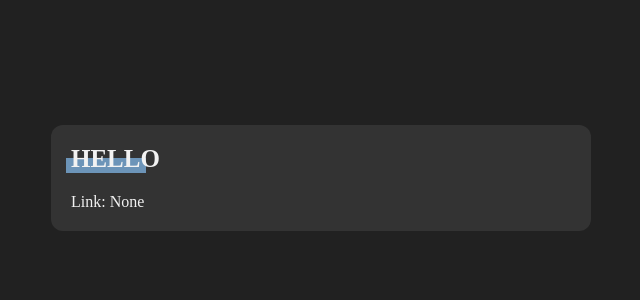
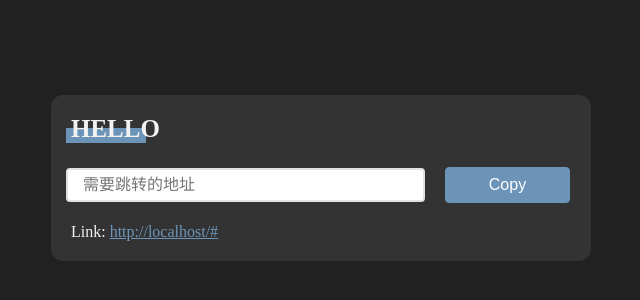
Before and after one commit to weepwood/weepwood-scheme-to-url, a Vue app: page / in a window 1280 px wide. Shown: the part 232-532 px from the top of the page, without its empty margins (319-959 px from the left). Built offline with nearby package versions, Linux system fonts and the light colour scheme.

Commit message:
feat: 添加页面自动关闭和 Copy 链接功能

```diff
--- a/src/components/Change.vue
+++ b/src/components/Change.vue
@@ -3,15 +3,29 @@
     <div class="card">
       <div class="title">
         <span @click="isShowHistory = !isShowHistory">
-          {{ isShowHistory ? "HISTORY" : "HELLO" }}
+          {{ isShowHistory ? "HISTORY" : title }}
         </span>
       </div>
-      <div class="hash" v-if="!isShowHistory">
-        Link:
-        <span class="link" @click="changeUrl(toUrl)" :class="{ none: !toUrl }">
-          {{ toUrl ? decodeURIComponent(toUrl) : "None" }}
-        </span>
+      <div v-if="!showCloseMsg">
+        <input id="url" v-model="url" placeholder="需要跳转的地址" />
+        <button id="copy" @:click="copy">{{ copyText }}</button>
+        <div class="hash" v-if="!isShowHistory">
+          Link:
+          <span
+            class="link"
+            @click="changeUrl(toUrl)"
+            :class="{ none: !toUrl }"
+          >
+            {{ toUrl ? decodeURIComponent(toUrl) : "None" }}
+          </span>
+        </div>
       </div>
+    </div>
+    <div class="card closeMsg" v-show="showCloseMsg">
+      <span> {{ "本页面将在 " + countDown + " 秒后自动关闭" }}</span>
+      <br />
+      <span> 需要创建链接请访问 </span>
+      <a class="link" @click="changeUrl(origin)">{{ origin }}</a>
     </div>
     <div class="card history" v-if="isShowHistory">
       <div v-for="item in history" :key="item.scheme" class="item">
@@ -43,12 +57,19 @@ export default {
   data() {
     return {
       time: Date.now(),
+      url: "",
       // 从 hash 中获取到需要跳转的 URL
       toUrl: window.location.hash.substring(1),
       isShowLink: false,
       isShowHistory: false,
       history: {},
       msg: "",
+      copyUrl: "",
+      copyText: "Copy",
+      countDown: "5",
+      showCloseMsg: false,
+      origin: window.location.origin,
+      title: "HELLO",
     };
   },
 
@@ -65,6 +86,19 @@ export default {
         window.location.replace(url);
         this.updateHistory(url);
         this.isShow = true;
+      }
+      if (window.location.hash.substring(1)) {
+        this.showCloseMsg = true;
+        this.title = "GOTO";
+        // 关闭信息
+        for (let i = 0; i < 5; i++) {
+          setTimeout(() => {
+            this.countDown = 5 - i;
+          }, i * 1000);
+        }
+        setTimeout(() => {
+          window.close();
+        }, 5000);
       }
     },
     // 更新历史记录
@@ -150,12 +184,27 @@ export default {
       }
       return history;
     },
+    copy() {
+      navigator.clipboard.writeText(this.copyUrl).then(() => {
+        this.copyText = "Success";
+        setTimeout(() => {
+          this.copyText = "Copy";
+        }, 1000);
+      });
+    },
   },
   watch: {
     $route: function (to, from) {
       // console.log("URL 变化了:", to, from);
       this.toUrl = to.hash.substring(1);
       this.changeUrl(this.toUrl);
+    },
+  },
+  computed: {
+    toUrl() {
+      console.log(window.location);
+      this.copyUrl = window.location.origin + "/#" + this.url;
+      return this.copyUrl;
     },
   },
 };
@@ -210,6 +259,7 @@ export default {
   display: inline;
   color: #6c94b8;
   text-decoration: underline;
+  cursor: pointer;
 }
 
 .none {
@@ -223,4 +273,41 @@ export default {
   grid-template-columns: 60% 10% 30%;
   margin-bottom: 10px;
 }
+
+#url {
+  background: #fff;
+  border: 2px solid #dfe1e5;
+  box-shadow: none;
+  border-radius: 4px;
+  margin-top: 25px;
+  padding: 6px 15px;
+  font-size: 16px;
+  line-height: 16px;
+  width: 65%;
+  transform: translateX(-5px);
+}
+
+#url:focus {
+  border-color: #6c94b8;
+  outline: none;
+}
+
+#copy {
+  background: #6c94b8;
+  color: white;
+  border: 1px solid #6c94b8;
+  width: 25%;
+  box-shadow: none;
+  margin-left: 3%;
+  padding: 8px 24px;
+  border-radius: 4px;
+  height: auto;
+  cursor: pointer;
+  font-size: 16px;
+}
+
+.closeMsg {
+  line-height: 25px;
+  cursor: pointer;
+}
 </style>
```
Also changed, not shown: 1 other file (tests, documents, lock files or other folders).
